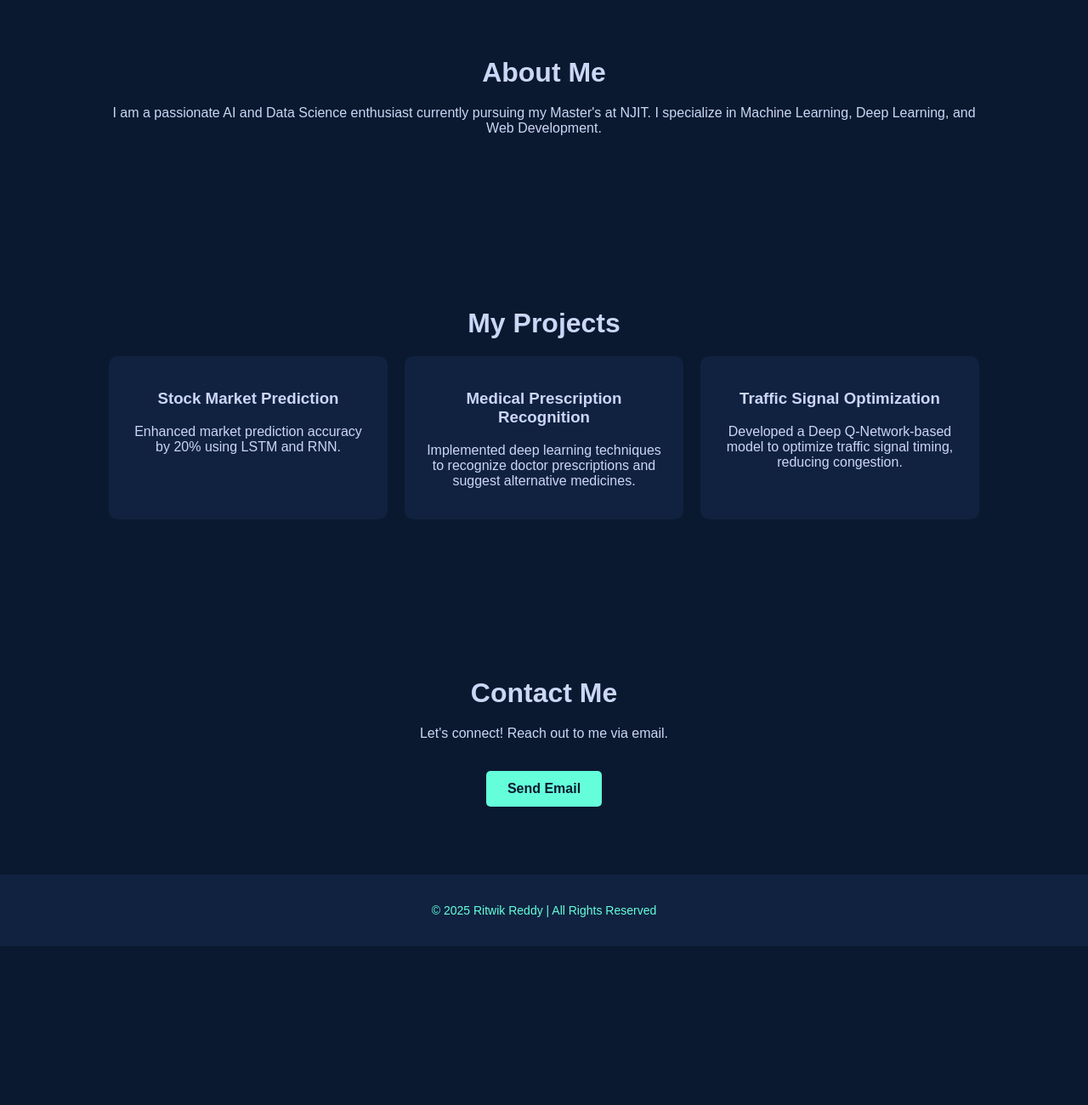
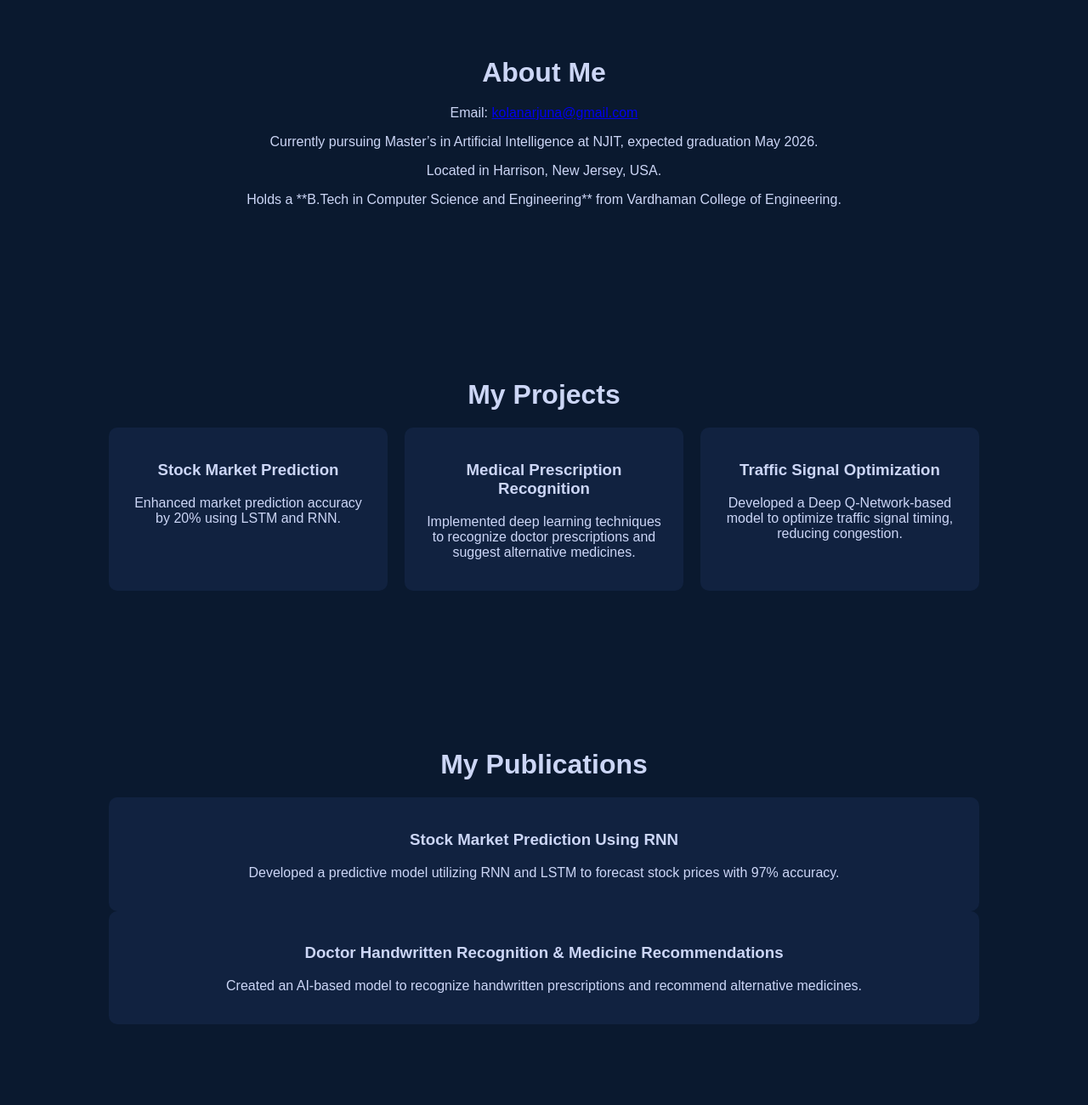
Before and after one commit to Ritwik2412/github-portfolio, a plain HTML site: page index.html in a window 1280 px wide. Shown: the part 840-2140 px from the top of the page at 85% size. Before the commit the page ends 1953 px from the top, so only its background shows below. Drawn offline with Linux system fonts and the light colour scheme.

Commit message:
the updated html and css files

```diff
--- a/index.html
+++ b/index.html
@@ -14,6 +14,7 @@
                 <li><a href="#about">About</a></li>
                 <li><a href="#projects">Projects</a></li>
                 <li><a href="#contact">Contact</a></li>
+                <li><a href="https://github.com/your-github-username" target="_blank" class="github-btn">GitHub</a></li>
             </ul>
         </nav>
     </header>
@@ -22,13 +23,16 @@
         <div class="hero-text">
             <h2>Hi, I'm <span class="highlight">Ritwik</span></h2>
             <p>Aspiring AI & Data Science Enthusiast</p>
-            <a href="#projects" class="btn">View My Work</a>
+            <a href="#publications" class="btn">View My Work</a>
         </div>
     </section>
 
     <section id="about" class="about">
         <h2>About Me</h2>
-        <p>I am a passionate AI and Data Science enthusiast currently pursuing my Master's at NJIT. I specialize in Machine Learning, Deep Learning, and Web Development.</p>
+        <p>Email: <a href="mailto:kolanarjuna@gmail.com">kolanarjuna@gmail.com</a></p>
+        <p>Currently pursuing Master’s in Artificial Intelligence at NJIT, expected graduation May 2026.</p>
+        <p>Located in Harrison, New Jersey, USA.</p>
+        <p>Holds a **B.Tech in Computer Science and Engineering** from Vardhaman College of Engineering.</p>
     </section>
 
     <section id="projects" class="projects">
@@ -49,10 +53,22 @@
         </div>
     </section>
 
+    <section id="publications" class="publications">
+        <h2>My Publications</h2>
+        <div class="publication-card">
+            <h3>Stock Market Prediction Using RNN</h3>
+            <p>Developed a predictive model utilizing RNN and LSTM to forecast stock prices with 97% accuracy.</p>
+        </div>
+        <div class="publication-card">
+            <h3>Doctor Handwritten Recognition & Medicine Recommendations</h3>
+            <p>Created an AI-based model to recognize handwritten prescriptions and recommend alternative medicines.</p>
+        </div>
+    </section>
+
     <section id="contact" class="contact">
         <h2>Contact Me</h2>
         <p>Let's connect! Reach out to me via email.</p>
-        <a href="mailto:your-email@example.com" class="btn">Send Email</a>
+        <a href="mailto:kolanarjuna@gmail.com" class="btn">Send Email</a>
     </section>
 
     <footer>
--- a/style.css
+++ b/style.css
@@ -45,6 +45,18 @@ nav {
     color: #64ffda;
 }
 
+.github-btn {
+    background-color: #64ffda;
+    padding: 10px 15px;
+    border-radius: 5px;
+    color: #0a192f !important;
+    font-weight: bold;
+}
+
+.github-btn:hover {
+    background-color: #52e2c4;
+}
+
 /* Hero Section */
 .hero {
     height: 100vh;
@@ -79,12 +91,12 @@ nav {
     background-color: #52e2c4;
 }
 
-/* About Section */
-.about, .projects, .contact {
+/* Sections */
+.about, .projects, .contact, .publications {
     padding: 80px 10%;
 }
 
-.about h2, .projects h2, .contact h2 {
+.about h2, .projects h2, .contact h2, .publications h2 {
     font-size: 32px;
     margin-bottom: 20px;
 }
@@ -107,9 +119,16 @@ nav {
     transform: translateY(-5px);
 }
 
-/* Contact Section */
-.contact p {
-    margin-bottom: 20px;
+/* Publications */
+.publication-card {
+    background-color: #112240;
+    padding: 20px;
+    border-radius: 10px;
+    transition: transform 0.3s ease-in-out;
+}
+
+.publication-card:hover {
+    transform: translateY(-5px);
 }
 
 /* Footer */
```
